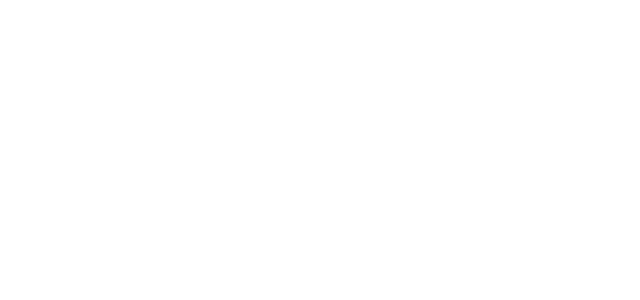
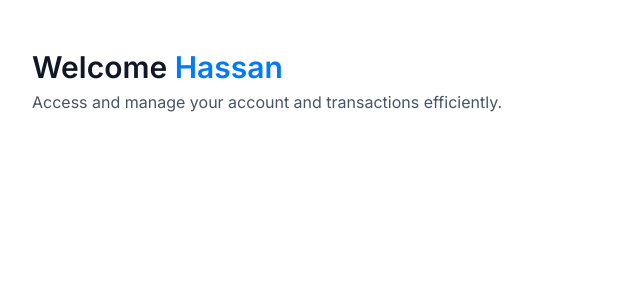
Before and after one commit to SyeddHassan/Horizon, a Next.js app: page / in a window 1280 px wide. Shown: the top 300 px of the page, without its empty margins (0-640 px from the left). Built offline with nearby package versions, Linux system fonts and the light colour scheme.

Commit message:
implement header box component

```diff
--- a/app/(root)/page.tsx
+++ b/app/(root)/page.tsx
@@ -1,9 +1,18 @@
+import HeaderBox from "@/components/header-box";
+
 const Home = async () => {
+  const loggedIn = { firstName: "Hassan" };
+
   return (
     <section className="home">
       <div className="home-content">
         <header className="home-header">
-          {/*Header Box Component Here */}
+          <HeaderBox
+            type="greeting"
+            title="Welcome"
+            user={loggedIn?.firstName || "Guest"}
+            subtext="Access and manage your account and transactions efficiently."
+          />
 
           {/* Total Balance Box Component Here */}
         </header>
--- /dev/null
+++ b/components/header-box.tsx
@@ -0,0 +1,20 @@
+const HeaderBox = ({
+  type = "title",
+  title,
+  subtext,
+  user,
+}: HeaderBoxProps) => {
+  return (
+    <div className="header-box">
+      <h1 className="header-box-title">
+        {title}
+        {type === "greeting" && (
+          <span className="text-bankGradient">&nbsp;{user}</span>
+        )}
+      </h1>
+      <p className="header-box-subtext">{subtext}</p>
+    </div>
+  );
+};
+
+export default HeaderBox;
```
